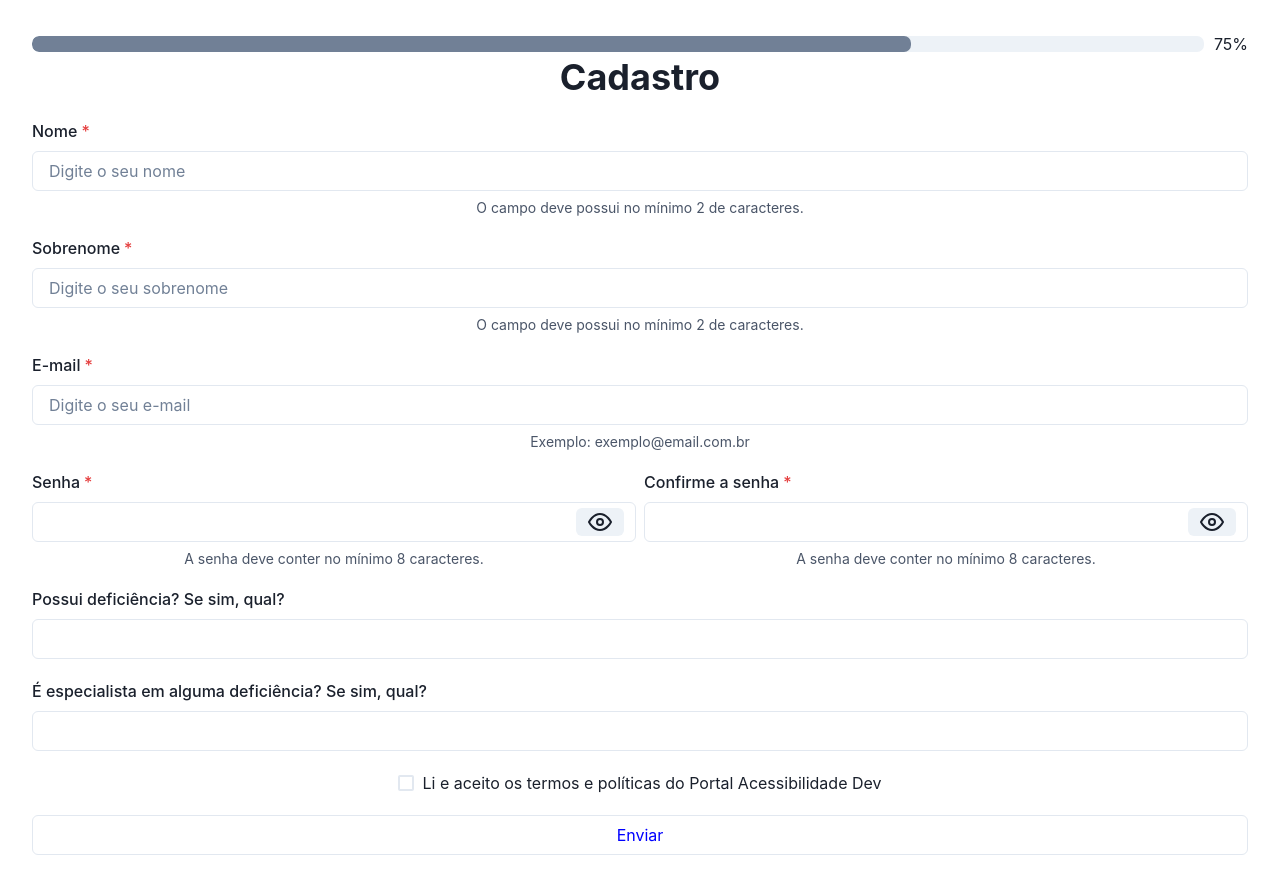
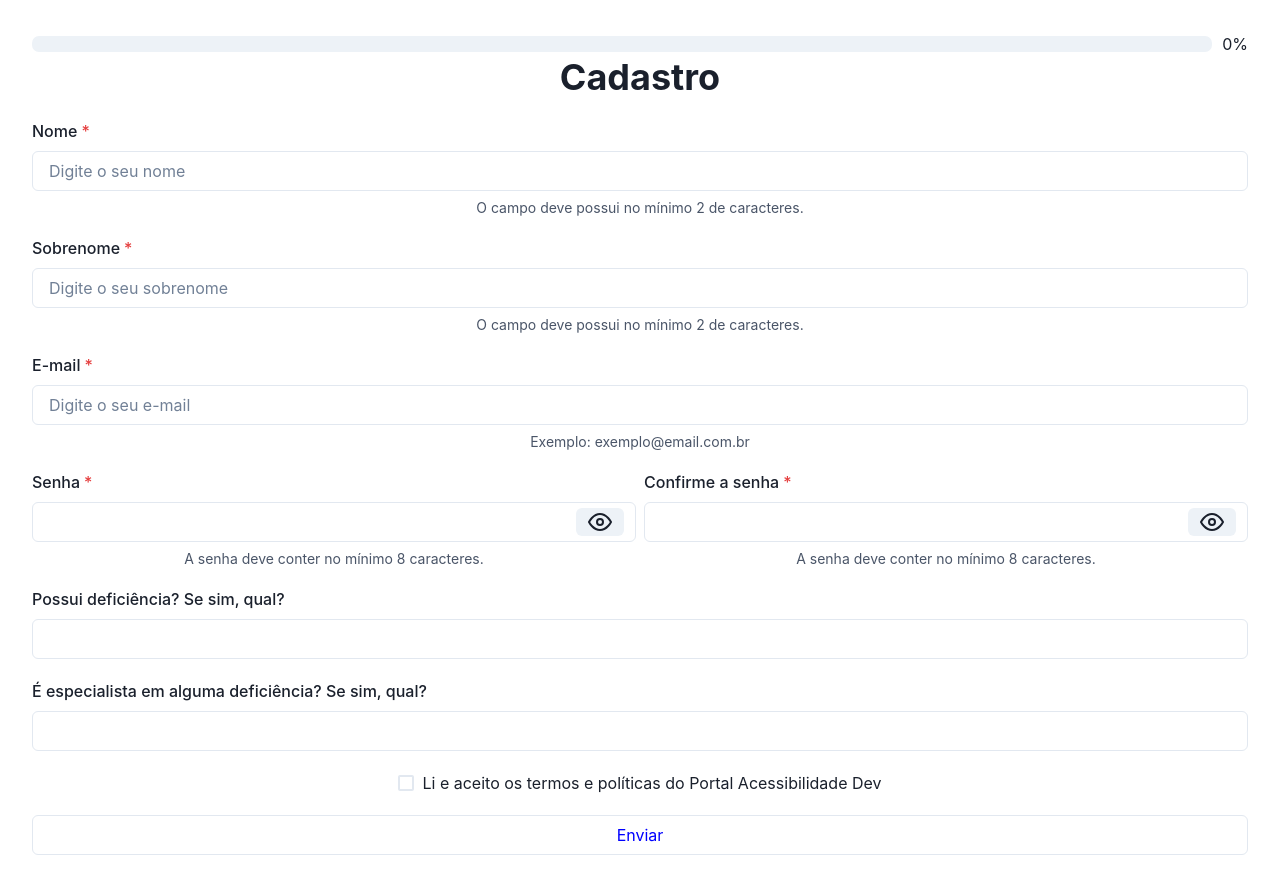
Before and after one commit to mdaniliauskas/acessibilidade-dev-front-end, a React (Vite) app: page / in a window 1280 px wide. Built offline with nearby package versions, Linux system fonts and the light colour scheme.

Commit message:
feat: implementa carregamento dinamico da porcentagem no register

```diff
--- a/src/pages/Register/RegisterForm.jsx
+++ b/src/pages/Register/RegisterForm.jsx
@@ -23,7 +23,7 @@ import {
 } from "@chakra-ui/react";
 
 
-function RegisterForm() {
+function RegisterForm({handlePorcentage}) {
 
   const [show, setShow] = useState(false);
   const handleClick = () =>{
@@ -54,6 +54,7 @@ function RegisterForm() {
   useEffect(()=>{
     const fieldsFilled = [Object.keys(dirtyFields).length];
     const completedPorcentage  = fieldsFilled > 0 ? Math.round((fieldsFilled / 8) * 100) : 0;
+    handlePorcentage(completedPorcentage)
   }, [Object.keys(dirtyFields).length])
 
   return (
--- a/src/pages/Register/index.jsx
+++ b/src/pages/Register/index.jsx
@@ -1,17 +1,24 @@
 
-import React from 'react'
+import React, {useState} from 'react'
 import ProgressBar from '../../components/ProgressBar/'
 import RegisterForm from './RegisterForm';
-import styles from './styles.module.css'
 import { Heading } from '@chakra-ui/react'
 
 
+// TODO:
+// 2. Pass hardcoded data from the common parent.
+// 3. Add state to the common parent and pass it down together with the event handlers.
+
+
 function RegisterPage () {
+
+  const [porcentage, setPorcentage] = useState(0)
+
   return (
     <div>
-      <ProgressBar number={75}/>
+      <ProgressBar number={porcentage}/>
         <Heading>Cadastro</Heading>
-      <RegisterForm/>
+      <RegisterForm handlePorcentage={(p => setPorcentage(p))}/>
 
     </div>
   )
```
